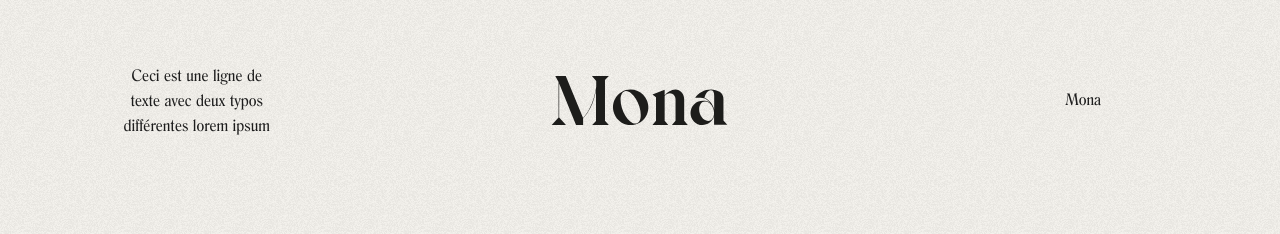
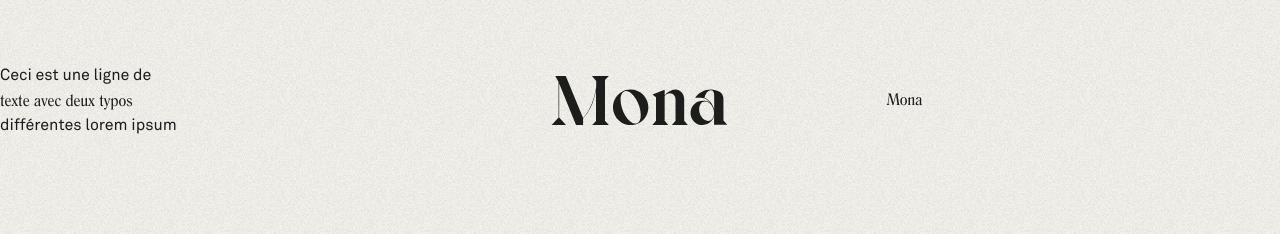
Before and after one commit to benoitlamonica/hackathon2021, a Vue app: page / in a window 1280 px wide. Shown: the top 234 px of the page. Built offline with nearby package versions, Linux system fonts and the light colour scheme.

Commit message:
setup(vue-intersect): Added vue intersect

```diff
--- a/package.json
+++ b/package.json
@@ -14,6 +14,7 @@
         "style-loader": "^3.3.1",
         "vite-plugin-eslint": "^1.3.0",
         "vue": "^3.2.16",
+        "vue-intersect": "^3.0.0",
         "vuex": "^4.0.2"
     },
     "devDependencies": {
--- a/src/components/Hero/Hero.vue
+++ b/src/components/Hero/Hero.vue
@@ -2,9 +2,9 @@
   <div class="hero">
     <div class="hero-top flex-inline gap-50">
       <div class="hero-acc flex-basis-33">
-        <div>Ceci est une ligne de</div>
-        <div>texte avec deux typos</div>
-        <div>différentes lorem ipsum</div>
+        <span class="hero-dbtypo">Ceci est une ligne de</span>
+        <span>texte avec deux typos</span>
+        <span class="hero-dbtypo">différentes lorem ipsum</span>
       </div>
       <div class="flex-basis-33">
         <img class="logo" src="@/assets/images/logo.svg" alt="Logo" />
@@ -44,14 +44,19 @@ export default {
   h1 {
     color: $brown;
   }
+  .hero-dbtypo {
+    font-family: $ak-font;
+  }
   .hero-top {
     > div {
       display: flex;
       align-items: center;
-      justify-content: center;
     }
     > .hero-acc {
       flex-direction: column;
+      align-items: flex-start;
+      justify-content: center;
+      text-align: left;
       line-height: 25px;
     }
     height: 25%;
```
Also changed, not shown: 1 other file (tests, documents, lock files or other folders).
